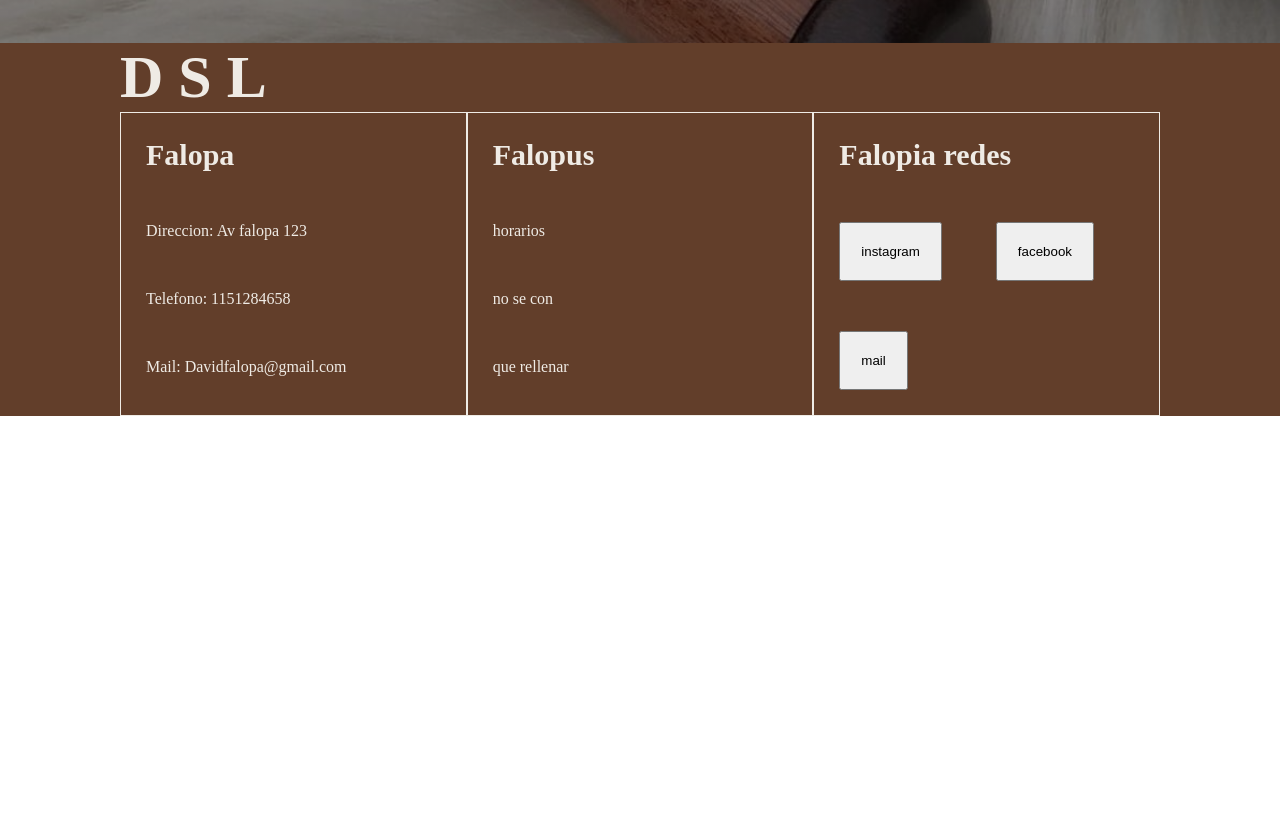
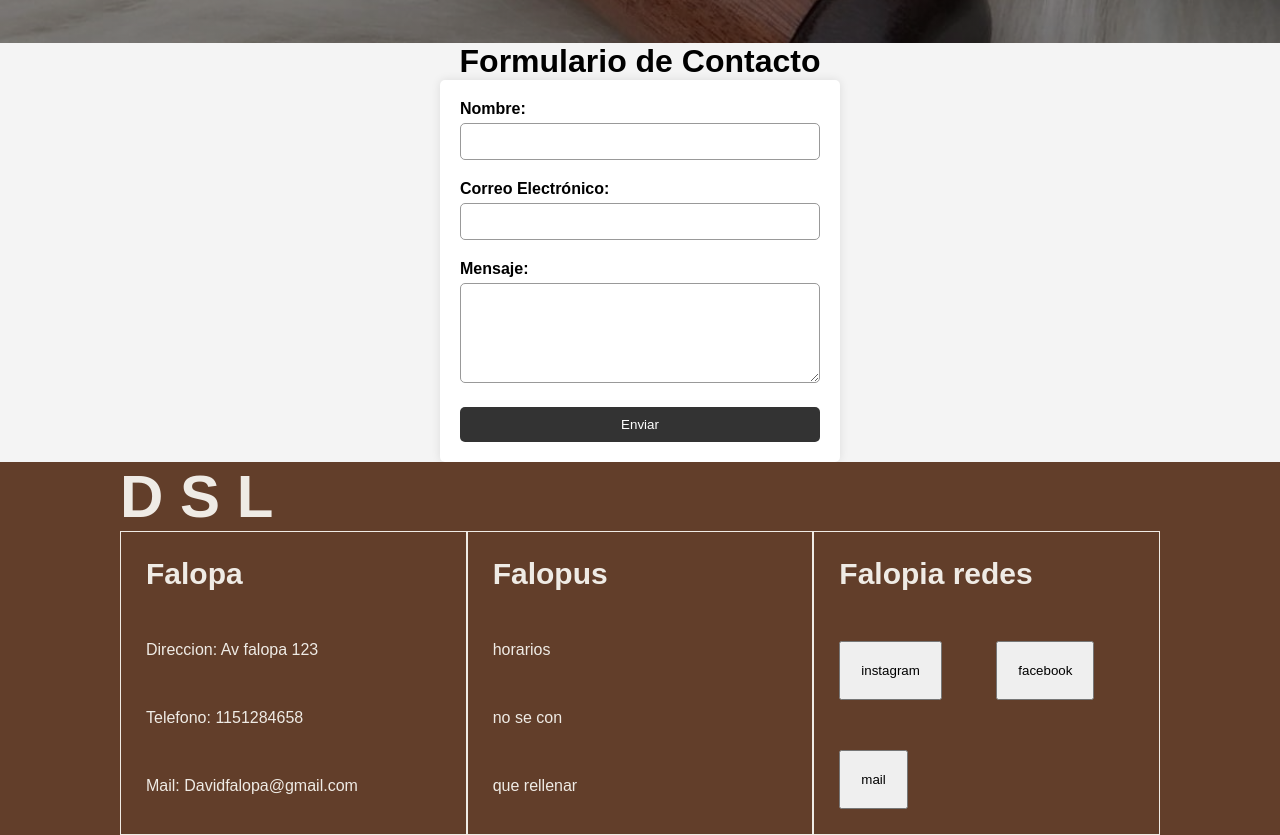
Before and after one commit to ArielSlomka/RepoDSL, a website: page contacto.html in a window 1280 px wide. Shown: the part 757-1592 px from the top of the page. Before the commit the page ends 1173 px from the top, so only its background shows below. Drawn offline with Linux system fonts and the light colour scheme.

Commit message:
post corrections

```diff
--- a/contacto.html
+++ b/contacto.html
@@ -7,6 +7,7 @@
     <link rel="stylesheet" href="css/main.css">
     <link rel="stylesheet" href="css/header.css">
     <link rel="stylesheet" href="css/footer.css">
+    <link rel="stylesheet" href="css/contacto.css">
 </head>
 <body>
     <header class="header">
@@ -33,7 +34,29 @@
             </nav>
         </div>
     </header>
+    <main>
+        <h1>Formulario de Contacto</h1>
 
+    <form action="#" method="POST" class="formulario-contacto">
+        <div class="campo">
+            <label for="nombre">Nombre:</label>
+            <input type="text" id="nombre" name="nombre" required>
+        </div>
+
+        <div class="campo">
+            <label for="email">Correo Electrónico:</label>
+            <input type="email" id="email" name="email" required>
+        </div>
+
+        <div class="campo">
+            <label for="mensaje">Mensaje:</label>
+            <textarea id="mensaje" name="mensaje" rows="4" required></textarea>
+        </div>
+
+        <button type="submit">Enviar</button>
+    </form>
+
+    </main>
     <footer class="footer">
         <div class="container">
             <h3 class="footer__title">D S L</h3>
--- a/scss/acerca-de-mi.scss
+++ b/scss/acerca-de-mi.scss
@@ -2,11 +2,15 @@ main {
     background: linear-gradient(to bottom, rgba(0, 0, 0, 0.5), rgba(0, 0, 0, 0.8)), url(../img/instrumentos123.jpg);
     background-size: cover;
     background-position: center;
-    height: 100vh;
+    min-height: 100vh;
 }
 
-.container {
 
+.acerca-de-mi {
+    display: flex;
+    gap: 125px;
+    padding-top: 250px;
+    flex-direction: column;
 
     &__titulo {
         color: #EFEBE5;
@@ -15,39 +19,36 @@ main {
         padding-top: 150px;
         font-family: 'Times New Roman', Times, serif;
     }
-}
+
+    &__textos {
+        gap: 150px;
+        display: flex;
+
+    }
 
 
-.acercademi {
-    display: flex;
-    flex-direction: row;
-    gap: 125px;
-    padding-top: 250px;
-
-    div {
-        gap: 150px;
-    }
-
-    p {
+    &__texto {
         color: #EFEBE5;
         font-family: 'Times New Roman', Times, serif;
         word-spacing: 4px;
+        justify-content: center;
     }
+
 }
 
 @media only screen and (max-width: 768px) {
-    .container {
+
+
+    .acerca-de-mi {
+        display: flex;
+        flex-direction: column;
+        padding-top: 60px;
+        gap: 75px;
 
         &__titulo {
             padding-top: 75px;
         }
-    }
 
-    .acercademi {
-        display: flex;
-        flex-direction: column;
-        padding-top: 60px;
-        gap: 75px;
     }
 
 
--- /dev/null
+++ b/scss/contacto.scss
@@ -0,0 +1,62 @@
+$form-bg-color: #f4f4f4;
+$border-color: #ccc;
+$input-border-color: #999;
+$button-bg-color: #333;
+$button-color: #fff;
+
+body {
+    font-family: Arial, sans-serif;
+    background-color: $form-bg-color;
+}
+
+h1 {
+    text-align: center;
+}
+
+.formulario-contacto {
+    max-width: 400px;
+    margin: 0 auto;
+    background-color: #fff;
+    padding: 20px;
+    border-radius: 5px;
+    box-shadow: 0 0 10px rgba(0, 0, 0, 0.1);
+
+    .campo {
+        margin-bottom: 20px;
+
+        label {
+            display: block;
+            margin-bottom: 5px;
+            font-weight: bold;
+        }
+
+        input[type="text"],
+        input[type="email"],
+        textarea {
+            width: 100%;
+            padding: 10px;
+            border: 1px solid $input-border-color;
+            border-radius: 5px;
+            box-sizing: border-box;
+        }
+
+        textarea {
+            height: 100px;
+        }
+    }
+
+    button {
+        width: 100%;
+        padding: 10px;
+        background-color: $button-bg-color;
+        color: $button-color;
+        border: none;
+        border-radius: 5px;
+        cursor: pointer;
+        transition: background-color 0.3s;
+
+        &:hover {
+            background-color: darken($button-bg-color, 10%);
+        }
+    }
+}
--- a/scss/mi-trabajo.scss
+++ b/scss/mi-trabajo.scss
@@ -25,7 +25,6 @@ main {
             h4 {
                 padding: 20px;
                 font-size: 35px;
-                font-weight: normal;
 
             }
 
```
Also changed, not shown: acerca-de-mi.html (+8 -12 lines), css/acerca-de-mi.css, css/contacto.css (added), css/mi-trabajo.css.
